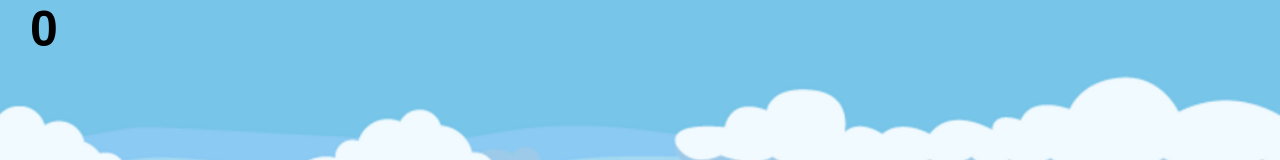
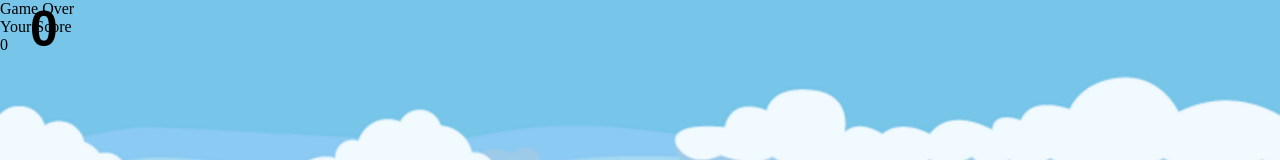
Before and after one commit to ishanirathnayaka/Red-hat-boy-2D-game, a plain HTML site: page index.html in a window 1280 px wide. Shown: the top 160 px of the page. Drawn offline with Linux system fonts and the light colour scheme.

Commit message:
Update index.html

```diff
--- a/index.html
+++ b/index.html
@@ -12,6 +12,13 @@
                 <div class ="score" id="score"> 0 </div>
                 <div class="block"></div>
 
+                <div class="endScreen" id="endScreen">
+                    <div> Game Over </div>
+                    <div> Your Score </div>
+                    <div class="endScreen" id="endScreen"> 0 </div>
+
+                </div>
+
 
 
 
```
